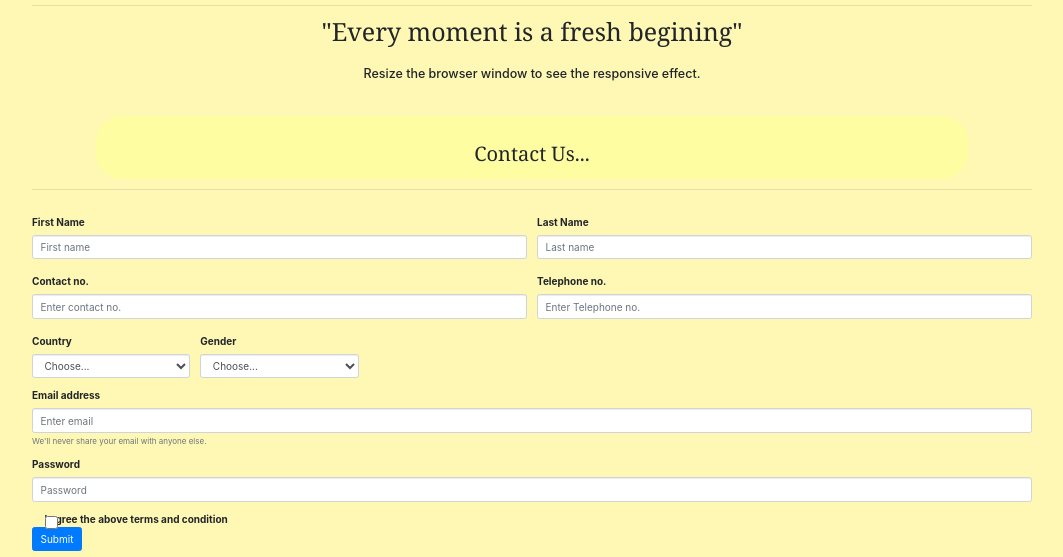
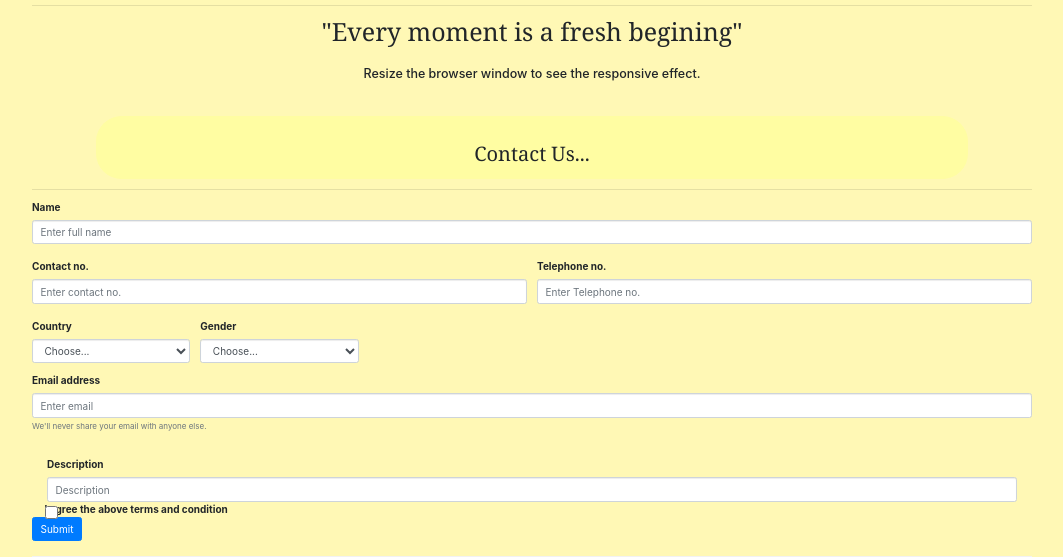
Before and after one commit to shrish-01/Per-Con, a Django app: page /contact/ in a window 1280 px wide. Shown: the part 1212-1769 px from the top of the page, without its empty margins (108-1171 px from the left). Run offline with Django 3.2, Linux system fonts and the light colour scheme; some libraries are stand-ins or nearby versions.

Commit message:
contact done

```diff
--- a/Frontend/Backend/views.py
+++ b/Frontend/Backend/views.py
@@ -15,11 +15,14 @@ def about(request) :
 def contact(request) :
     if request.method == 'POST' :
       name = request.POST.get('name')
+      phone = request.POST.get('phone')
+      telephone = request.POST.get('telephone')
+      country= request.POST.get('country')
+      gender= request.POST.get('gender')
       email= request.POST.get('email')
-      phone = request.POST.get('phone')
       desc = request.POST.get('desc')
 
-      contact =Contact(name=name,email=email,phone=phone,desc=desc,date= datetime.today())
+      contact =Contact(name=name,phone=phone,telephone=telephone,country=country,gender=gender,email=email,desc=desc,date= datetime.today())
       contact.save()
       messages.success(request, 'Your message has been sent!')
     return render(request,"contact.html")
--- a/Frontend/templates/contact.html
+++ b/Frontend/templates/contact.html
@@ -30,46 +30,44 @@
 {% block body %}
 <body>
     <script>
-        includeHTML(bas.html);
+        includeHTML(basic.html);
         </script>
     <div class="main">
 <h2>Contact Us...</h2><hr>
-        <form>
-            <br>
-            <div class="form-row">
+        <form method='POST' action="/contact/" >
+          {% csrf_token %}
+                <div class="form-row">
+
                 <div class="col">
-                    <label for="usr">First Name</label>
-                  <input type="text" class="form-control" placeholder="First name">
+                    <label for="name"> Name</label>
+                  <input type="text" id="name" name="name" class="form-control" placeholder="Enter full name">
                 </div>
-                <div class="col">
-                    <label for="usr">Last Name</label>
-                  <input type="text" class="form-control" placeholder="Last name">
-                </div>
+
             </div><br>
             <div class="form-row">
                 <div class="col">
-                    <label for="usr">Contact no.</label>
-                  <input type="number" class="form-control" placeholder="Enter contact no.">
+                    <label for="phone">Contact no.</label>
+                  <input type="number" id="phone" name="phone" class="form-control" placeholder="Enter contact no.">
                 </div>
                 <div class="col">
-                    <label for="usr">Telephone no.</label>
-                  <input type="text" class="form-control" placeholder="Enter Telephone no.">
+                    <label for="telephone">Telephone no.</label>
+                  <input type="number" id="telephone" name="telephone" class="form-control" placeholder="Enter Telephone no.">
                 </div>
               </div><br>
               <div class="form-row ">
                 <div class="form-group col-md-2">
-                    <label for="inputCountry">Country</label>
-                    <select id="inputCountry" class="form-control">
+                    <label for="country">Country</label>
+                    <select id="country" name="country" class="form-control">
                       <option selected>Choose...</option>
-                      <option>...</option>
-                      <option>...</option>
-                      <option>...</option>
-                      <option>...</option>
+                      <option>India</option>
+                      <option>US</option>
+                      <option>Italy</option>
+                      <option>Other</option>
                     </select>
                   </div>
                   <div class="form-group col-md-2">
-                    <label for="inputGender">Gender</label>
-                    <select id="inputGender" class="form-control">
+                    <label for="gender">Gender</label>
+                    <select id="gender" name="gender" class="form-control">
                       <option selected>Choose...</option>
                       <option>Male</option>
                       <option>Female</option>
@@ -78,16 +76,19 @@
                   </div>
             </div>
             <div class="form-group">
-                <label for="exampleInputEmail1">Email address</label>
-                <input type="email" class="form-control" id="exampleInputEmail1" aria-describedby="emailHelp"
+                <label for="email">Email address</label>
+                <input type="email" id="email" name="email" class="form-control" aria-describedby="emailHelp"
                     placeholder="Enter email">
-                <small id="emailHelp" class="form-text text-muted">We'll never share your email with anyone
+                <small id="email" name="email"class="form-text text-muted">We'll never share your email with anyone
                     else.</small>
-            </div>
-            <div class="form-group">
-                <label for="exampleInputPassword1">Password</label>
-                <input type="password" class="form-control" id="exampleInputPassword1" placeholder="Password">
-            </div>
+                    </div> <br>
+                <div class="col">
+                <label for="desc">Description</label>
+                <input type="text" id="desc" name="desc" class="form-control" placeholder="Description">
+                </div>
+
+
+
             <div class="form-check">
                 <input type="checkbox" class="form-check-input" id="exampleCheck1">
                 <label class="form-check-label" for="exampleCheck1" style="font-size: 1rem;">I agree the above terms and condition</label><br>
```
Also changed, not shown: Frontend/Backend/models.py (+22 -1 lines), Frontend/Backend/migrations/0001_initial.py, Frontend/Backend/migrations/0002_rename_contact_contactus.py (added), Frontend/Backend/migrations/0003_auto_20210825_1517.py (added), Frontend/Backend/migrations/0004_auto_20210825_1537.py (added), Frontend/Backend/migrations/0005_rename_contactus_contact.py (added), Frontend/db.sqlite3.
